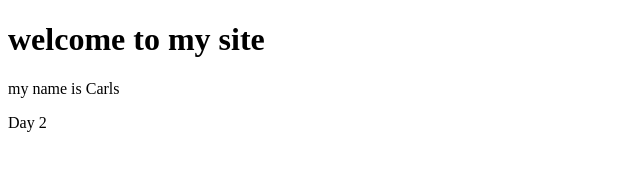
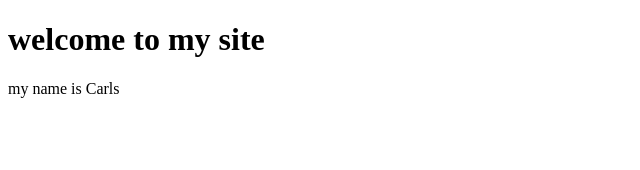
Before and after one commit to soncarls/soncarls.github.io, a plain HTML site: page index.html in a window 1280 px wide. Shown: the full height of the page, 0-640 px from the left. Drawn offline with Linux system fonts and the light colour scheme.

Commit message:
Update index.html

```diff
--- a/index.html
+++ b/index.html
@@ -8,6 +8,5 @@
 <body>
     <h1>welcome to my site</h1>
     <p>my name is Carls</p>
-    <p>Day 2</p>
 </body>
 </html>
```
